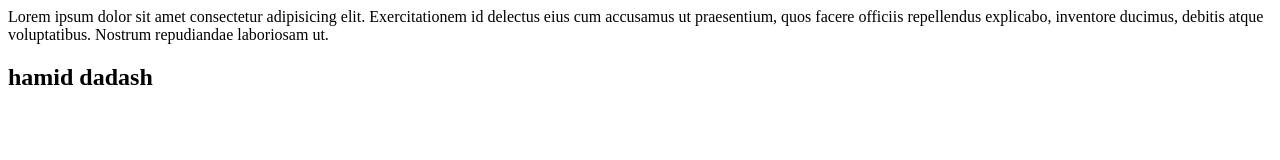
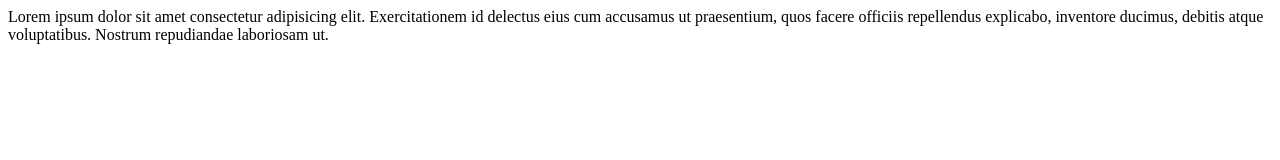
Before and after one commit to hoseinfeiz/firstTest, a plain HTML site: page about.html in a window 1280 px wide. Drawn offline with Linux system fonts and the light colour scheme.

Commit message:
Update about.html

```diff
--- a/about.html
+++ b/about.html
@@ -6,6 +6,6 @@
 </head>
 <body>
  <p>Lorem ipsum dolor sit amet consectetur adipisicing elit. Exercitationem id delectus eius cum accusamus ut praesentium, quos facere officiis repellendus explicabo, inventore ducimus, debitis atque voluptatibus. Nostrum repudiandae laboriosam ut.</p>
-<h2>hamid dadash</h2>
+
 </body>
 </html>
```
